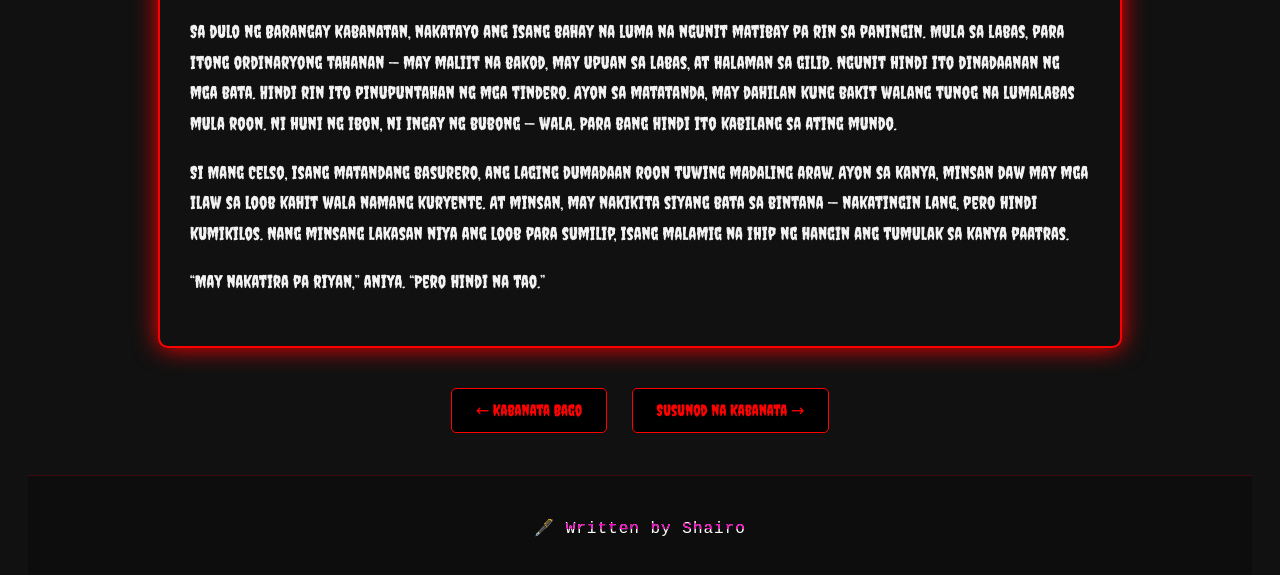
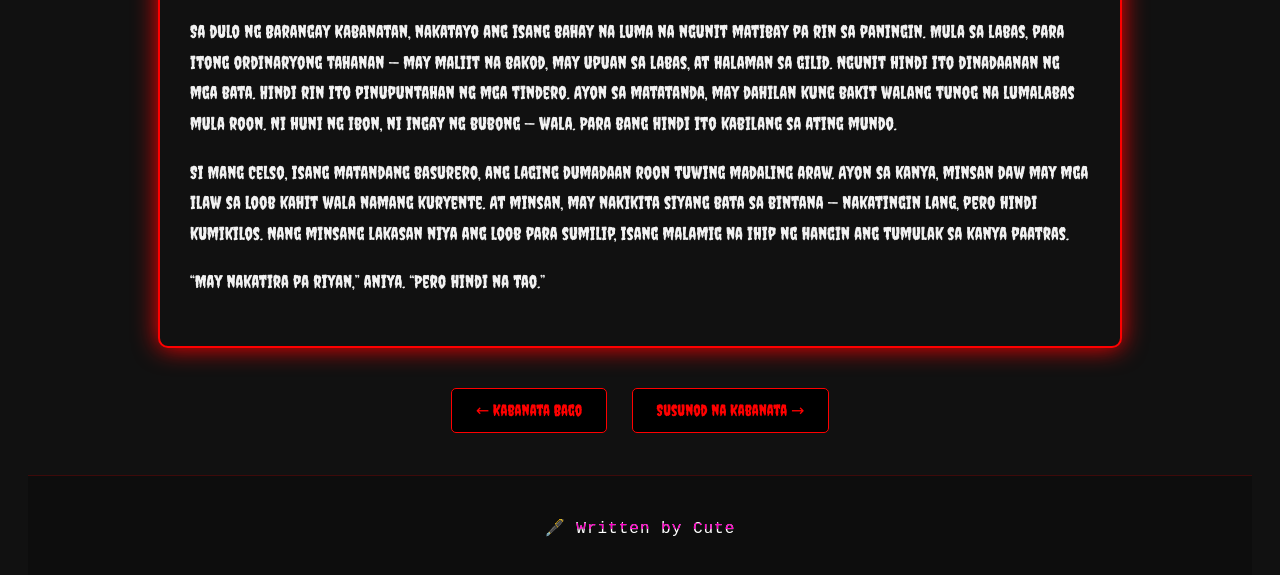
Before and after one commit to Kiazeno-Lab/HorrorStory, a plain HTML site: page index.html in a window 1280 px wide. Shown: the part 313-888 px from the top of the page. Drawn offline with Linux system fonts and the light colour scheme.

Commit message:
Update and rename T1 Horror Story.html to index.html

```diff
--- a/T1 Horror Story.html
+++ b/index.html
@@ -155,8 +155,8 @@
   </div>
 
   <footer class="site-footer">
-  <p class="glitch-text" data-text="🖋️ Written by Shairo">
-    🖋️ Written by Shairo
+  <p class="glitch-text" data-text="🖋️ Written by Cute">
+    🖋️ Written by Cute
   </p>
 </footer>
 
```
